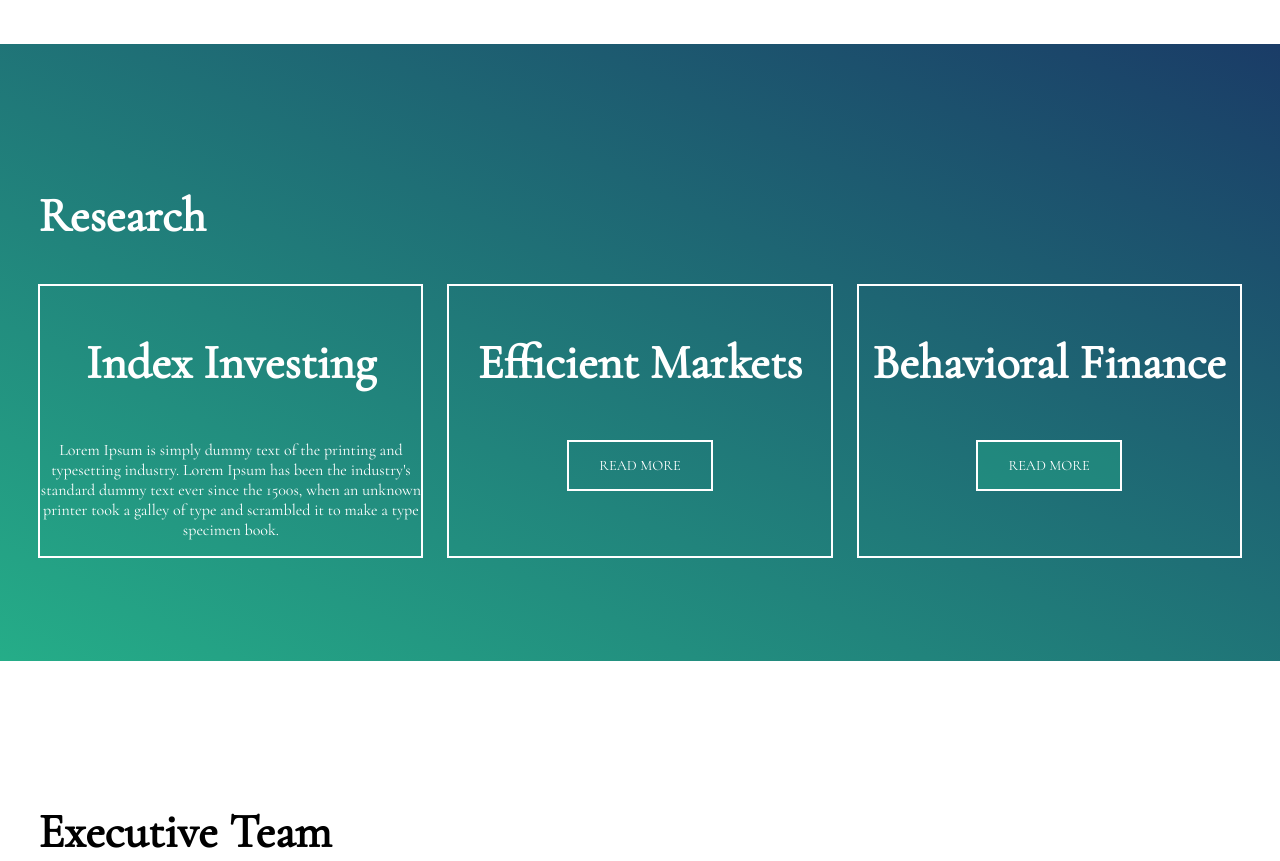
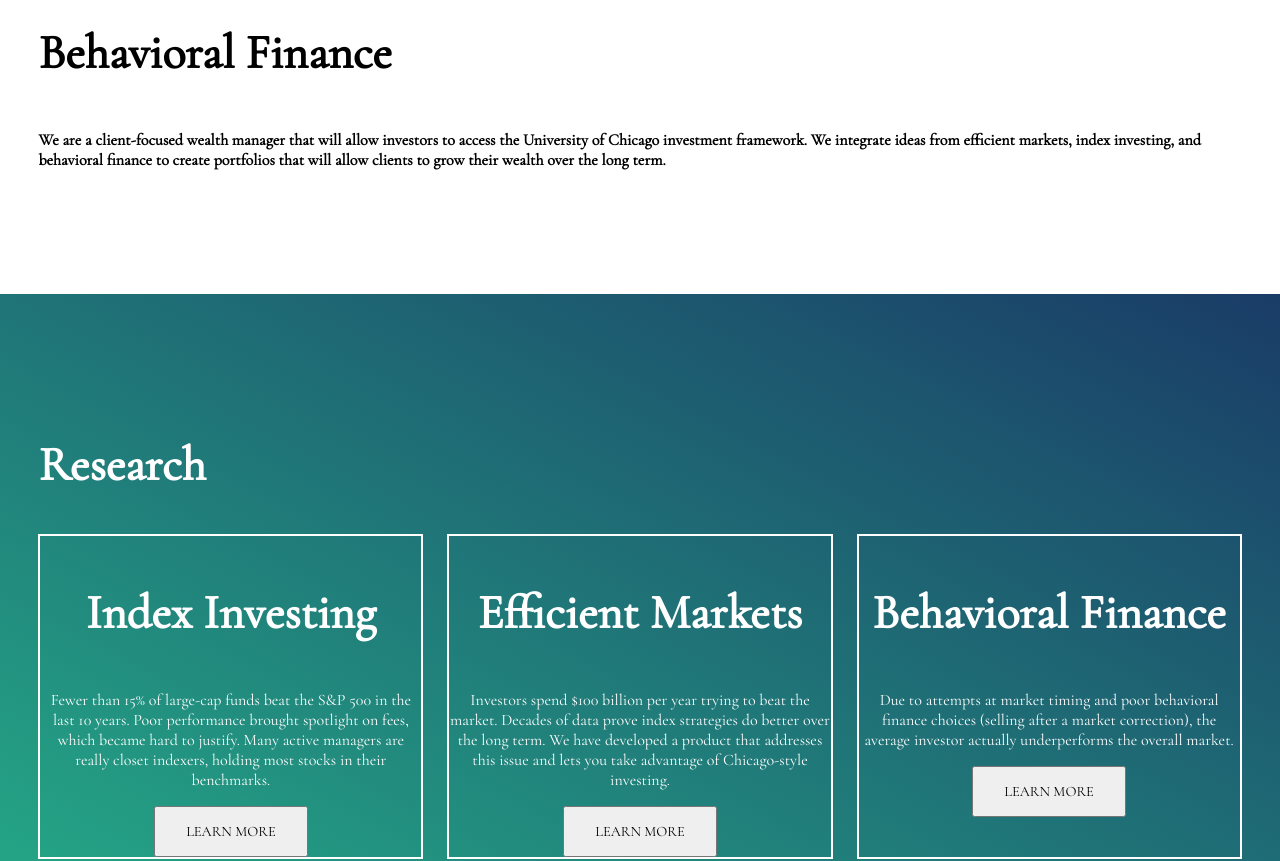
Before and after one commit to hmintoh/chicago-glow, a React (Create React App) app: page / in a window 1280 px wide. Shown: the part 1000-1861 px from the top of the page. Built offline with nearby package versions, Linux system fonts and the light colour scheme; a web font is replaced by a local one.

Commit message:
to add text content in about and research components

```diff
--- a/src/about/about.jsx
+++ b/src/about/about.jsx
@@ -1,17 +1,23 @@
-import React from "react"
+import React from "react";
 
 const About = () => {
   return (
     <div className="secB">
       <div className="container">
-        <h2>About</h2>
-        We are a client - focused wealth manager that will allow investors to access
-        the University of Chicago investment framework. We integrate ideas from
-        efficient markets, index investing, and behavioral finance to create
-        portfolios that will allow clients to grow their wealth over the long term.
+        <h3>Index Investing</h3>
+        <h3>Efficient Markets</h3>
+        <h3>Behavioral Finance</h3>
+        <h4>
+          We are a client-focused wealth manager that will allow investors to
+          access the University of Chicago investment framework. We integrate
+          ideas from
+          <b> efficient markets, index investing, and behavioral finance</b> to
+          create portfolios that will allow clients to grow their wealth over
+          the long term.
+        </h4>
       </div>
     </div>
-  )
-}
+  );
+};
 
 export default About;
--- a/src/research/research.jsx
+++ b/src/research/research.jsx
@@ -10,19 +10,31 @@
           <div className="services_item">
             <h3>Index Investing</h3>
             <p>
-              Lorem Ipsum is simply dummy text of the printing and typesetting
-              industry. Lorem Ipsum has been the industry's standard dummy text
-              ever since the 1500s, when an unknown printer took a galley of
-              type and scrambled it to make a type specimen book.
+              Fewer than 15% of large-cap funds beat the S&P 500 in the last 10
+              years. Poor performance brought spotlight on fees, which became
+              hard to justify. Many active managers are really closet indexers,
+              holding most stocks in their benchmarks.
             </p>
+            <button className="btn_more">LEARN MORE</button>
           </div>
           <div className="services_item">
             <h3>Efficient Markets</h3>
-            <button className="btn_readMore">READ MORE</button>
+            <p>
+              Investors spend $100 billion per year trying to beat the market.
+              Decades of data prove index strategies do better over the long
+              term. We have developed a product that addresses this issue and
+              lets you take advantage of Chicago-style investing.
+            </p>
+            <button className="btn_more">LEARN MORE</button>
           </div>
           <div className="services_item">
             <h3>Behavioral Finance</h3>
-            <button className="btn_readMore1">READ MORE</button>
+            <p>
+              Due to attempts at market timing and poor behavioral finance
+              choices (selling after a market correction), the average investor
+              actually underperforms the overall market.
+            </p>
+            <button className="btn_more">LEARN MORE</button>
           </div>
         </div>
       </div>
```
